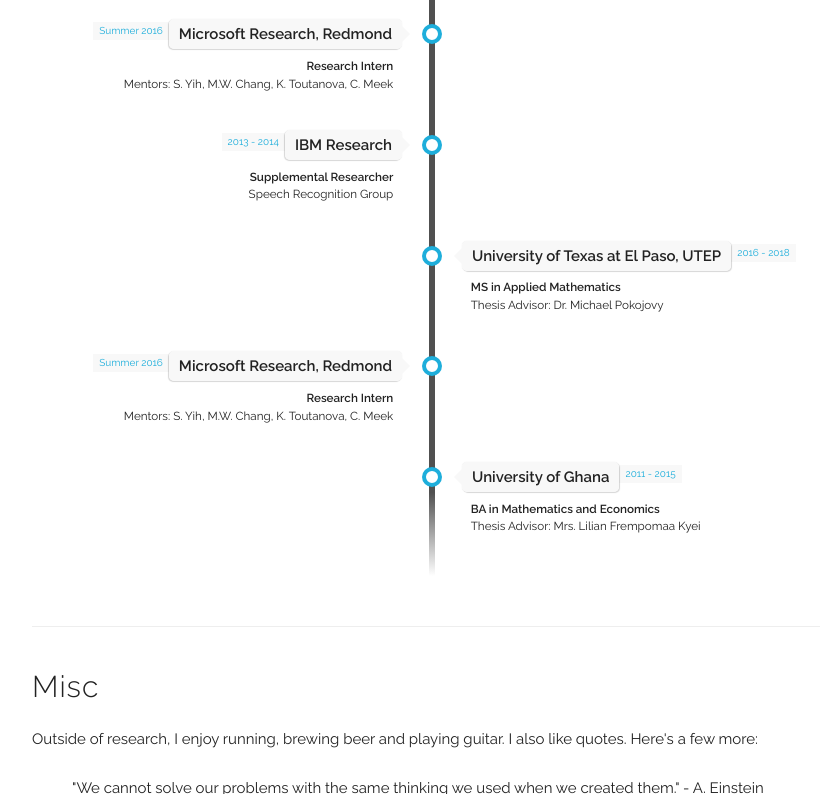
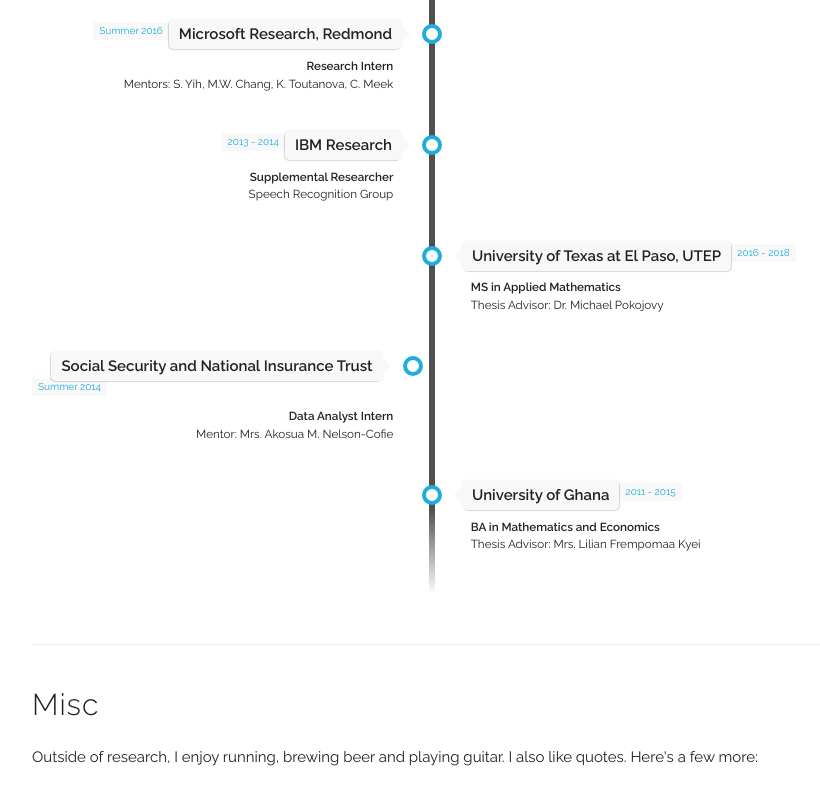
Before and after one commit to poaboagye/poaboagye.github.io, a plain HTML site: page index.html in a window 1280 px wide. Shown: the part 2803-3597 px from the top of the page, without its empty margins (208-1028 px from the left). Drawn offline with Linux system fonts and the light colour scheme; files whose address does not match are found by name.

Commit message:
Update index.html

```diff
--- a/index.html
+++ b/index.html
@@ -590,10 +590,10 @@
       <div class="direction-l">
 
         <div class="flag-wrapper">
-          <span class="flag">Microsoft Research, Redmond</span>
-          <span class="time-wrapper"><span class="time">Summer 2016</span></span>
+          <span class="flag">Social Security and National Insurance Trust</span>
+          <span class="time-wrapper"><span class="time">Summer 2014</span></span>
         </div>
-        <div class="desc"><b>Research Intern</b> <br/> Mentors: S. Yih, M.W. Chang, K. Toutanova, C. Meek <br/> </div>
+        <div class="desc"><b>Data Analyst Intern</b> <br/> Mentor: Mrs. Akosua M. Nelson-Cofie <br/> </div>
       </div>
     </li>
 
```
